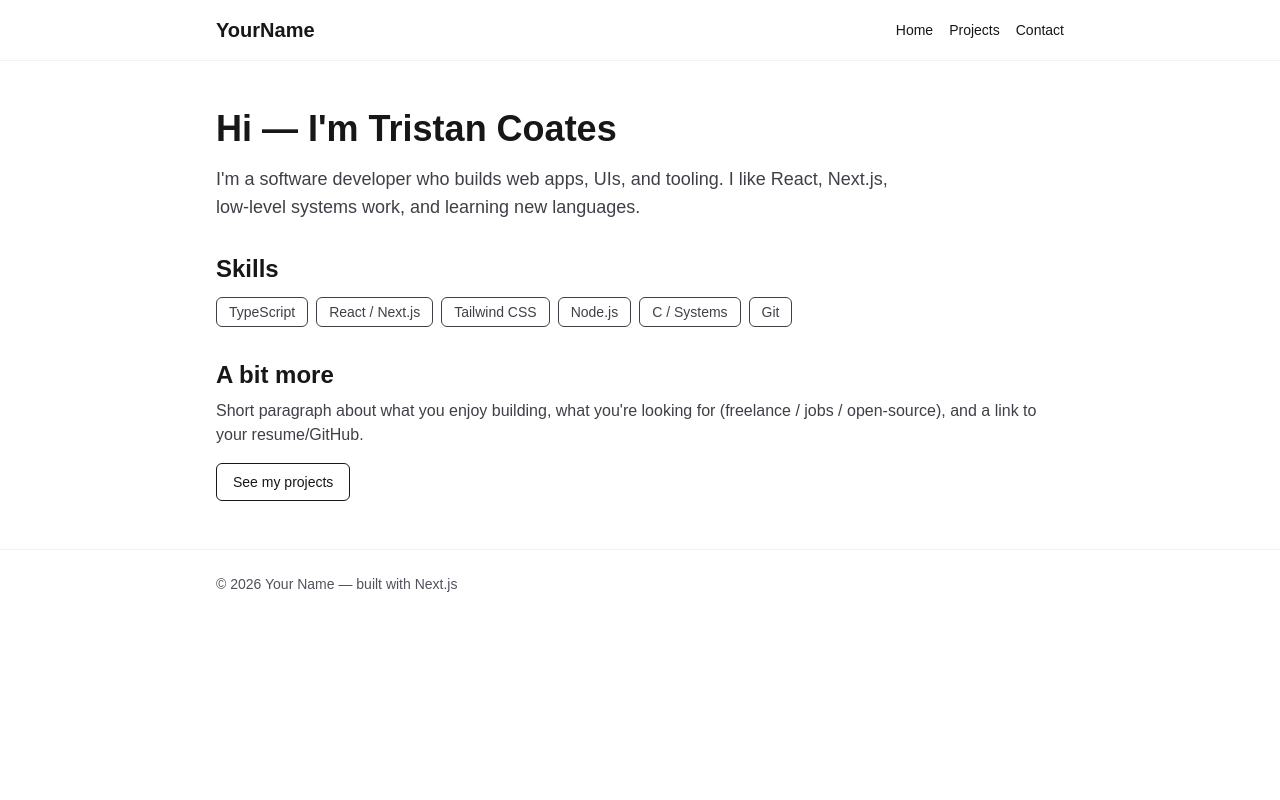
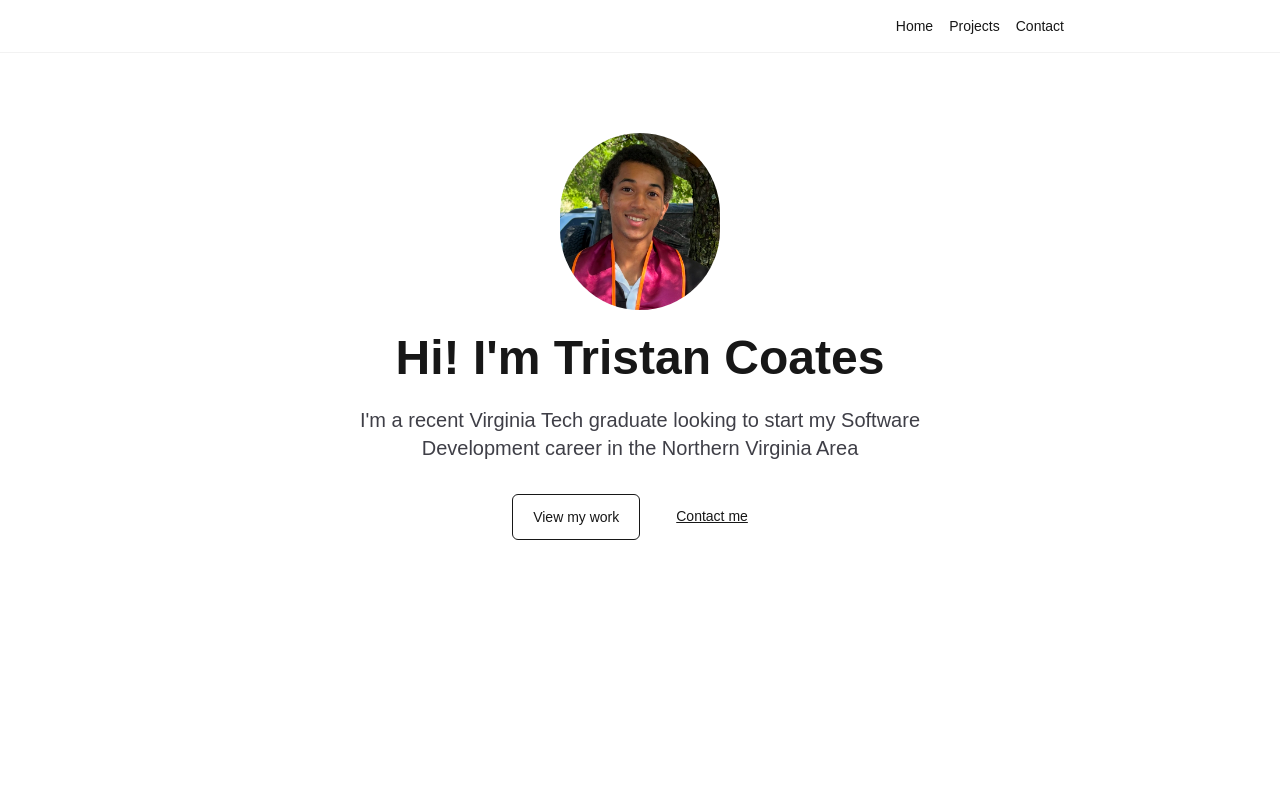
Before and after one commit to tncoates/portfolio, a Next.js app: page / in a window 1280 px wide. Shown: the top 800 px of the page. Built offline with nearby package versions, Linux system fonts and the light colour scheme.

Commit message:
updates to home page

```diff
--- a/app/layout.tsx
+++ b/app/layout.tsx
@@ -32,7 +32,7 @@ export default function RootLayout({
           <header className="border-b border-black/5 dark:border-white/5">
             <div className="mx-auto max-w-4xl px-6 py-4 flex items-center justify-between">
               <Link href="/" className="text-xl font-semibold">
-                YourName
+
               </Link>
 
               <nav className="space-x-4 text-sm font-medium">
--- a/app/page.tsx
+++ b/app/page.tsx
@@ -3,18 +3,65 @@ import Image from "next/image";
 // app/page.tsx
 export default function Home() {
   return (
-    <section className="space-y-8">
+    <>
+      {/* HERO SECTION */}
+      <section className="min-h-screen flex justify-center pt-8">
+        <div className="mx-auto max-w-4xl text-center">
+          <Image
+            src="/IMG_3687.jpg"
+            alt="Tristan Coates"
+            width={160}
+            height={160}
+            className="mx-auto rounded-full mb-6"
+            draggable="false"
+            priority
+          />
+
+          <h1 className="text-5xl font-bold">
+            Hi! I&apos;m Tristan Coates
+          </h1>
+
+          <p className="mt-6 max-w-2xl text-xl text-zinc-700 dark:text-zinc-300">
+            I&apos;m a recent Virginia Tech graduate looking to start my
+            Software Development career in the Northern Virginia Area
+          </p>
+
+          <div className="mt-8 flex justify-center gap-4">
+            <a
+              href="/projects"
+              className="rounded-md border px-5 py-3 text-sm font-medium hover:bg-black/5 dark:hover:bg-white/5"
+            >
+              View my work
+            </a>
+            <a
+              href="/contact"
+              className="rounded-md px-5 py-3 text-sm font-medium underline"
+            >
+              Contact me
+            </a>
+          </div>
+
+
+        </div>
+      </section>
+
+      {/* CONTENT BELOW */}
+      <section className="pb-24">
+        <div className="mx-auto max-w-4xl space-y-16">
+
+          {/* ABOUT */}
           <div>
-        <h1 className="text-4xl font-bold">Hi — I'm Tristan Coates</h1>
-        <p className="mt-4 max-w-2xl text-lg text-zinc-700 dark:text-zinc-300">
-          I'm a software developer who builds web apps, UIs, and tooling. I like
-          React, Next.js, low-level systems work, and learning new languages.
+            <h2 className="text-2xl font-semibold">A bit more</h2>
+            <p className="mt-3 max-w-2xl text-zinc-700 dark:text-zinc-300">
+              Short paragraph about what you enjoy building, what you&apos;re
+              looking for, and what kinds of problems excite you.
             </p>
           </div>
 
+          {/* SKILLS */}
           <div>
             <h2 className="text-2xl font-semibold">Skills</h2>
-        <ul className="mt-3 flex flex-wrap gap-2">
+            <ul className="mt-4 flex flex-wrap gap-2">
               {[
                 "TypeScript",
                 "React / Next.js",
@@ -33,21 +80,9 @@ export default function Home() {
             </ul>
           </div>
 
-      <div>
-        <h2 className="text-2xl font-semibold">A bit more</h2>
-        <p className="mt-2 text-zinc-700 dark:text-zinc-300">
-          Short paragraph about what you enjoy building, what you're looking for
-          (freelance / jobs / open-source), and a link to your resume/GitHub.
-        </p>
-        <div className="mt-4">
-          <a
-            href="/projects"
-            className="inline-block rounded-md border px-4 py-2 text-sm hover:bg-black/5 dark:hover:bg-white/5"
-          >
-            See my projects
-          </a>
-        </div>
+
         </div>
       </section>
+    </>
   );
 }
```
Also changed, not shown: public/IMG_3687.jpg (added). Lines whose indentation alone changed are shown as unchanged.
